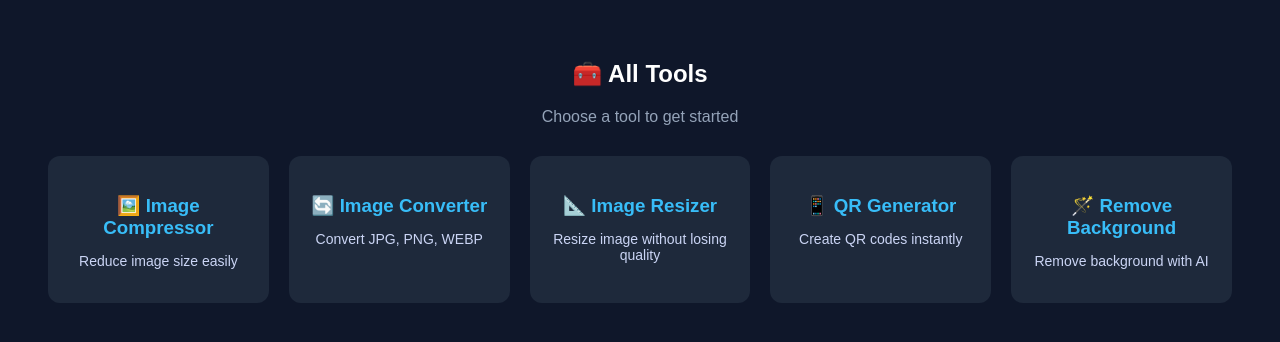
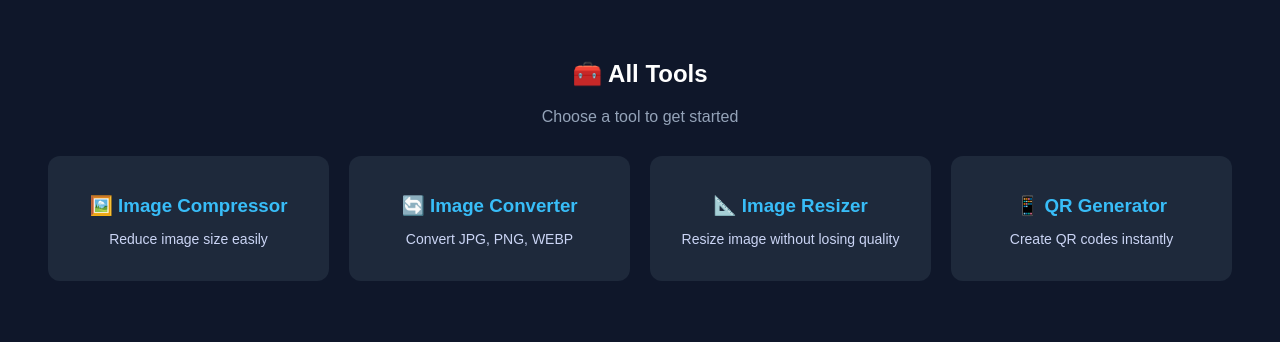
Before and after one commit to DDGamerYT/Pixel-lab, a Flask app: page /tools in a window 1280 px wide. Shown: the part 56-398 px from the top of the page. Run offline with Flask 3, Linux system fonts and the light colour scheme.

Commit message:
Refactor tools.html template structure

```diff
--- a/templates/tools.html
+++ b/templates/tools.html
@@ -44,12 +44,6 @@
             <p>Create QR codes instantly</p>
         </div>
 
-        <!-- Remove Background -->
-        <div class="card" onclick="openTool('remove-bg')">
-            <h3>🪄 Remove Background</h3>
-            <p>Remove background with AI</p>
-        </div>
-
     </div>
 
 </div>
```
